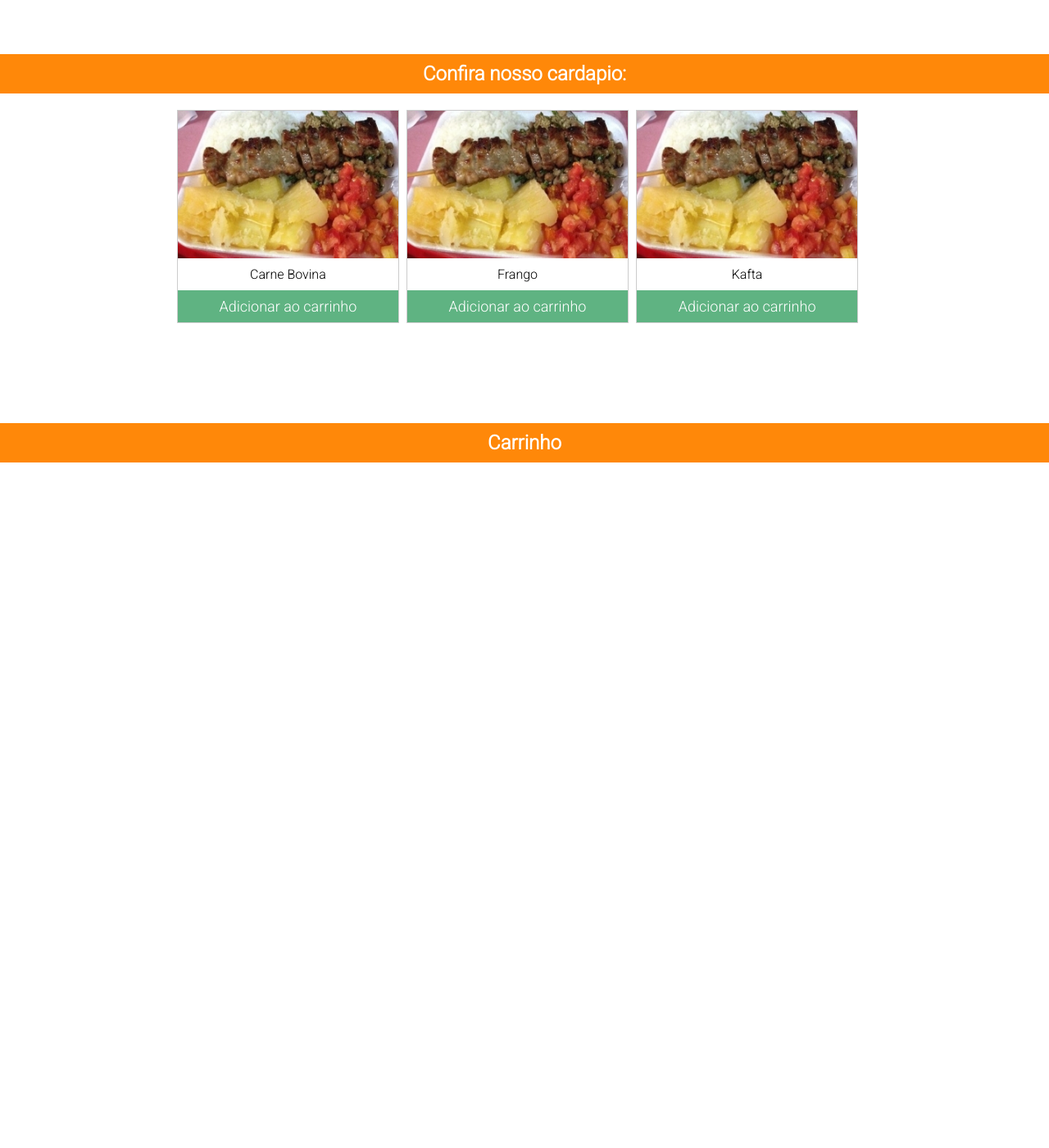
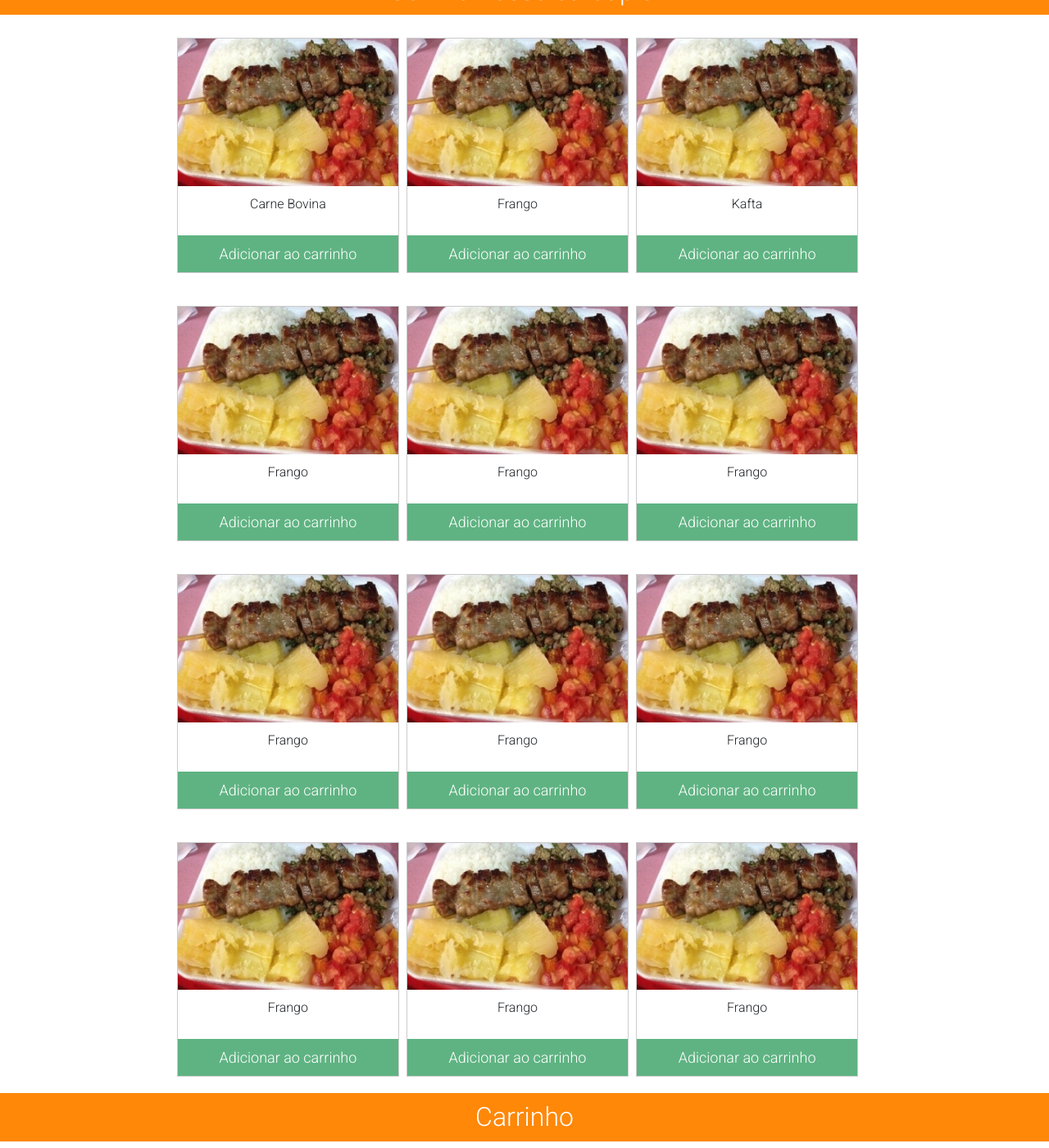
Before and after one commit to AnaniasMv/Casa-do-espeto, a Jekyll site: the page cardapio.html, which Jekyll copies as it is, in a window 1280 px wide and 1400 px high, scrolled down 150 px. Shown: the whole window at 82% size. Built offline with Jekyll 4.4.1, drawn with Linux system fonts in a browser that asks for light colours; nearby versions of some CDN libraries; before the commit the page ends 900 px from its top, so only the background shows below that.

Commit message:
Alteraçoes no cardapio

```diff
--- a/cardapio.html
+++ b/cardapio.html
@@ -10,6 +10,7 @@
     <link rel="preconnect" href="https://fonts.gstatic.com" crossorigin>
     <link href="https://fonts.googleapis.com/css2?family=Roboto:ital,wght@0,300;1,300&display=swap" rel="stylesheet">
     <script src="https://kit.fontawesome.com/0cd6cdecb3.js" crossorigin="anonymous"></script>
+    <link href="https://cdn.jsdelivr.net/npm/bootstrap@5.1.3/dist/css/bootstrap.min.css" rel="stylesheet" integrity="sha384-1BmE4kWBq78iYhFldvKuhfTAU6auU8tT94WrHftjDbrCEXSU1oBoqyl2QvZ6jIW3" crossorigin="anonymous">
 </head>
 
 <body>
@@ -76,6 +77,74 @@
                 img: 'image.jpg',
                 quantidade: 0
             },
+
+            {
+                id: 3,
+                nome: 'Frango',
+                img: 'carne.jpg',
+                quantidade: 0
+            },
+
+
+            {
+                id: 4,
+                nome: 'Frango',
+                img: 'carne.jpg',
+                quantidade: 0
+            },
+
+
+            {
+                id: 5,
+                nome: 'Frango',
+                img: 'carne.jpg',
+                quantidade: 0
+            },
+
+            {
+                id: 6,
+                nome: 'Frango',
+                img: 'carne.jpg',
+                quantidade: 0
+            },
+
+            {
+                id: 7,
+                nome: 'Frango',
+                img: 'carne.jpg',
+                quantidade: 0
+            },
+
+            {
+                id: 8,
+                nome: 'Frango',
+                img: 'carne.jpg',
+                quantidade: 0
+            },
+
+
+            {
+                id: 9,
+                nome: 'Frango',
+                img: 'carne.jpg',
+                quantidade: 0
+            },
+
+            {
+                id: 10,
+                nome: 'Frango',
+                img: 'carne.jpg',
+                quantidade: 0
+            },
+
+            {
+                id: 11,
+                nome: 'Frango',
+                img: 'carne.jpg',
+                quantidade: 0
+            },
+
+
         ]
 
 
--- a/index.html
+++ b/index.html
@@ -7,6 +7,7 @@
     <meta name="viewport" content="width=device-width, initial-scale=1, minimum-scale=1">
     <link href="style.css" rel="stylesheet">
     <script src="https://kit.fontawesome.com/0cd6cdecb3.js" crossorigin="anonymous"></script>
+    <link href="https://cdn.jsdelivr.net/npm/bootstrap@5.1.3/dist/css/bootstrap.min.css" rel="stylesheet" integrity="sha384-1BmE4kWBq78iYhFldvKuhfTAU6auU8tT94WrHftjDbrCEXSU1oBoqyl2QvZ6jIW3" crossorigin="anonymous">
 </head>
 
 
@@ -95,6 +96,11 @@
         });
     </script>
 
+<script src="https://cdn.jsdelivr.net/npm/bootstrap@5.1.3/dist/js/bootstrap.bundle.min.js" integrity="sha384-ka7Sk0Gln4gmtz2MlQnikT1wXgYsOg+OMhuP+IlRH9sENBO0LRn5q+8nbTov4+1p" crossorigin="anonymous"></script>
+<script src="https://cdn.jsdelivr.net/npm/@popperjs/core@2.10.2/dist/umd/popper.min.js" integrity="sha384-7+zCNj/IqJ95wo16oMtfsKbZ9ccEh31eOz1HGyDuCQ6wgnyJNSYdrPa03rtR1zdB" crossorigin="anonymous"></script>
+<script src="https://cdn.jsdelivr.net/npm/bootstrap@5.1.3/dist/js/bootstrap.min.js" integrity="sha384-QJHtvGhmr9XOIpI6YVutG+2QOK9T+ZnN4kzFN1RtK3zEFEIsxhlmWl5/YESvpZ13" crossorigin="anonymous"></script>
+
+
 </body>
 
 </html>
```
